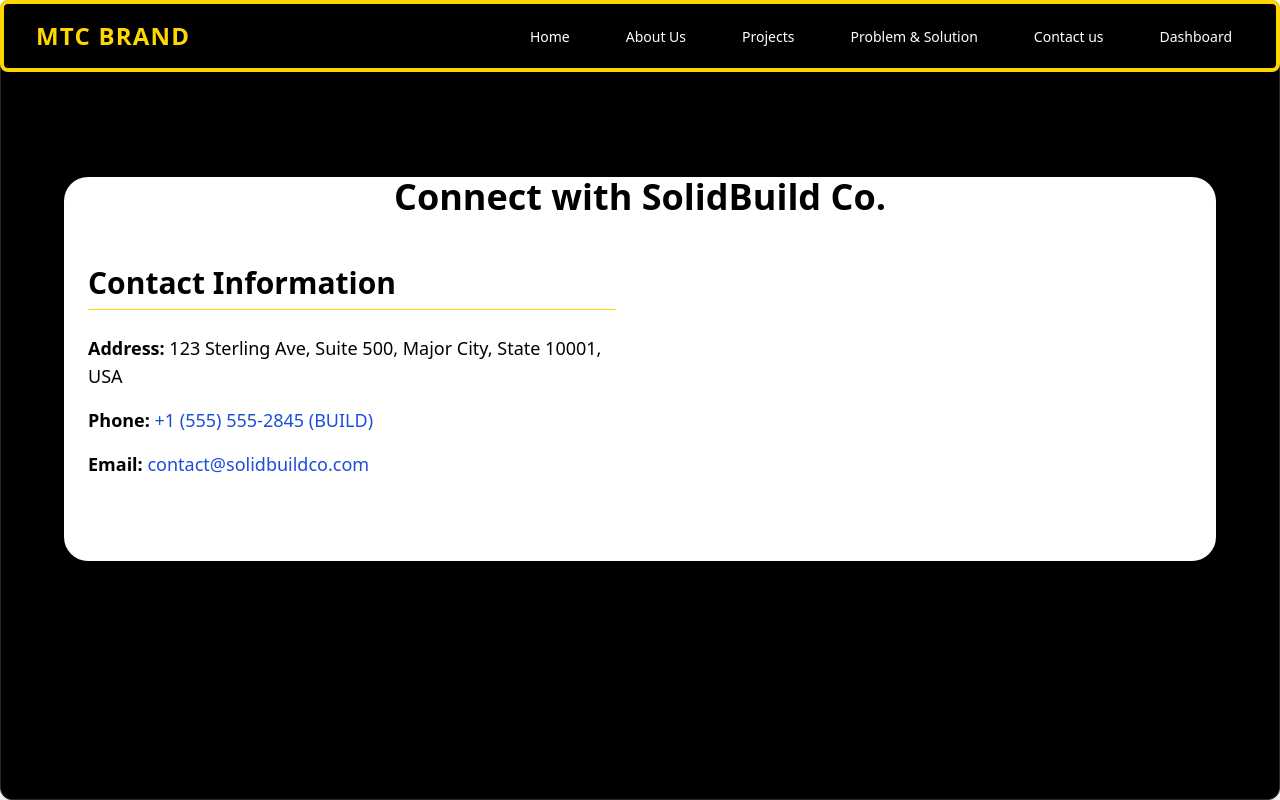
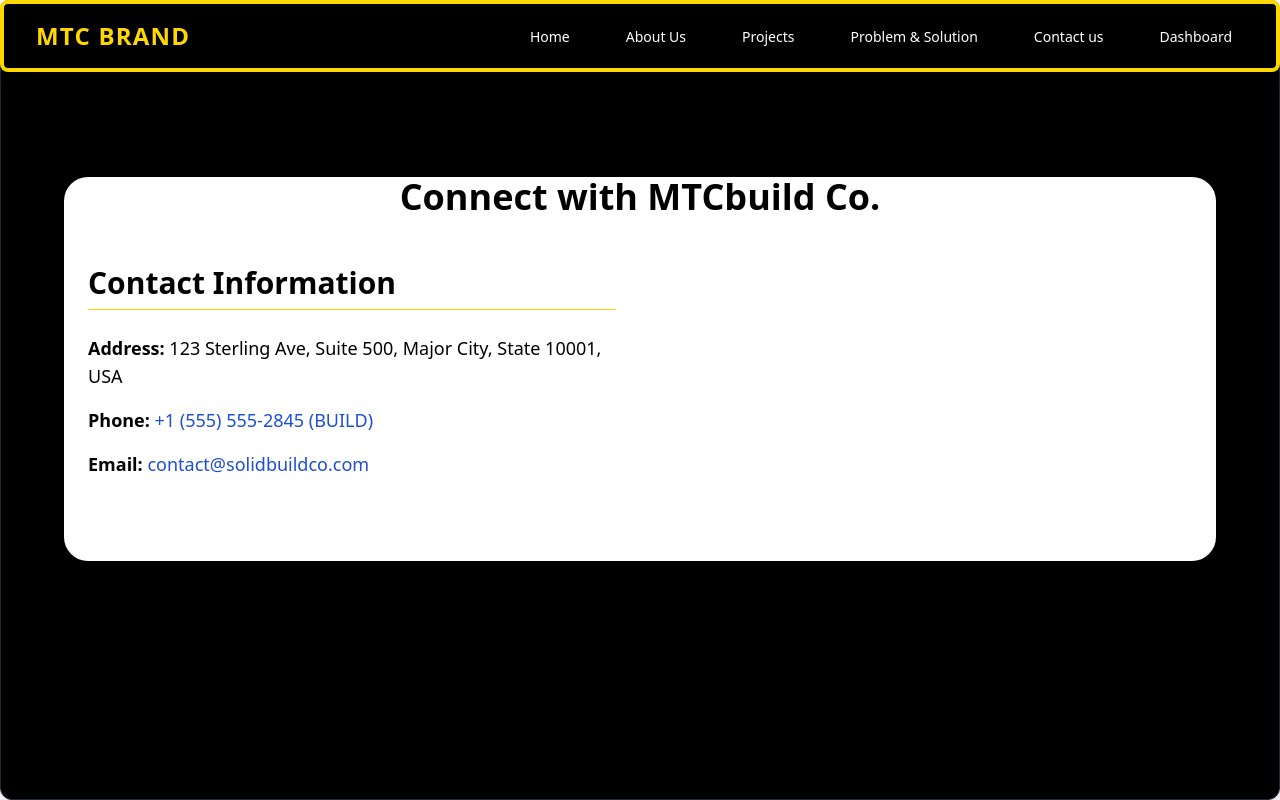
Before and after one commit to OdayAbood/constructor-frontend, a React (Create React App) app: page /contact in a window 1280 px wide. Built offline with nearby package versions, Linux system fonts and the light colour scheme.

Commit message:
changing the name of the Company

```diff
--- a/src/components/ContactUs.js
+++ b/src/components/ContactUs.js
@@ -5,7 +5,7 @@ const ContactUs = ()=>{
          <section id="contact"  className="p-8 bg-black border border-gray-800 rounded-xl shadow-2xl transition duration-500 ease-in-out h-screen w-full">
           <div className="max-w-6xl mx-auto px-6 mt-36 bg-white rounded-3xl sm:h-96">
               <h2 className="text-xl md:text-4xl font-bold text-charcoal-black mb-12 text-center">
-                  Connect with SolidBuild Co.
+                  Connect with MTCbuild Co.
               </h2>
 
               <div className="grid md:grid-cols-2 gap-12">
--- a/src/components/HomeSection.js
+++ b/src/components/HomeSection.js
@@ -39,7 +39,7 @@ const HomeSection = () => {
               </h2>
               <div className="max-w-3xl mx-auto text-center">
                   <p className="text-xl leading-relaxed text-gray-300 mb-6">
-                      SolidBuild Co. was founded two decades ago on the pillars of **integrity, innovation, and unwavering client partnership**. Our mission is simple: to redefine the construction experience by delivering complex projects—from high-rise commercial facilities to bespoke residential estates—with unmatched efficiency and quality.
+                      MTCbuild Co. was founded two decades ago on the pillars of **integrity, innovation, and unwavering client partnership**. Our mission is simple: to redefine the construction experience by delivering complex projects—from high-rise commercial facilities to bespoke residential estates—with unmatched efficiency and quality.
                   </p>
                   <p className="text-lg leading-relaxed text-steel-gray">
                       We believe that true craftsmanship is non-negotiable. Our experienced team of engineers, project managers, and certified tradesmen ensures every detail reflects the highest standard of structural and aesthetic perfection. Choose SolidBuild Co. for a partner who builds with certainty.
```
